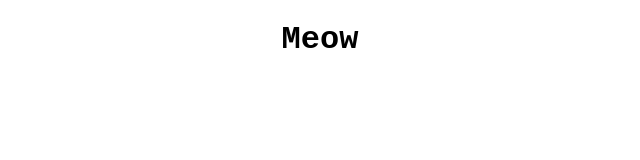
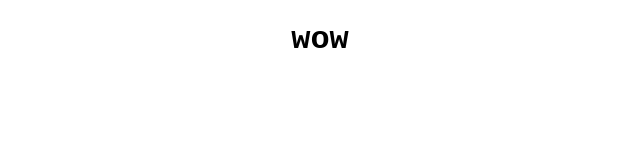
Before and after one commit to SamuelClucas/SamuelClucas.github.io, a plain HTML site: page index.html in a window 1280 px wide. Shown: the full height of the page, 320-960 px from the left. Drawn offline with Linux system fonts and the light colour scheme.

Commit message:
body h1 changed for fun

```diff
--- a/index.html
+++ b/index.html
@@ -4,7 +4,7 @@
         <link rel="stylesheet" href="app.css">
     </head>
     <body>
-        <h1>Meow</h1>
+        <h1>wow</h1>
     </body>
 
 </html>
```
